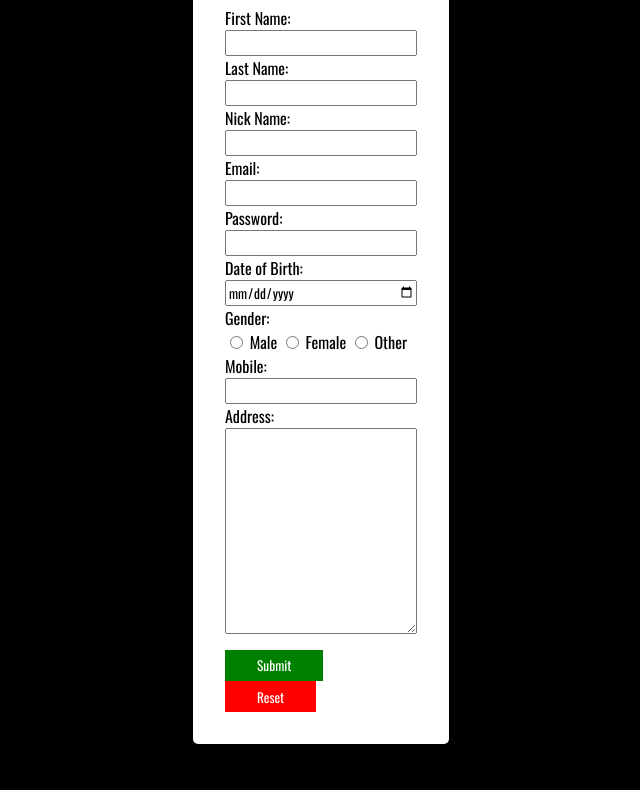
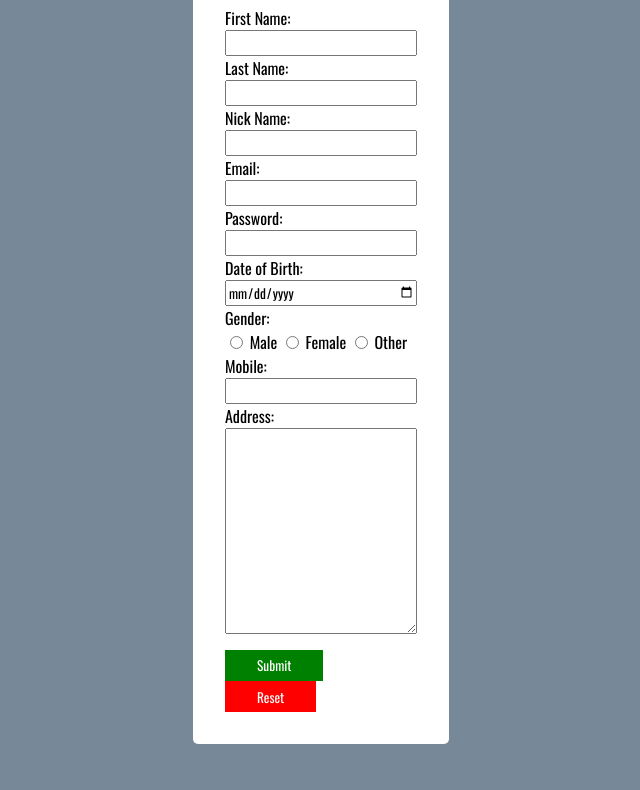
Before and after one commit to janpeoro/Peoro, a plain HTML site: page formactivity.html in a window 1280 px wide. Shown: the part 227-1017 px from the top of the page, without its empty margins (319-959 px from the left). Drawn offline with nearby package versions, Linux system fonts and the light colour scheme.

```diff
--- a/stylee.css
+++ b/stylee.css
@@ -1,20 +1,19 @@
-@import url("https://fonts.googleapis.com/css2?family=Oswald:wght@200;300;400;500;600;700&display=swap");
+@import url('https://fonts.googleapis.com/css2?family=Oswald:wght@200;300;400;500;600;700&display=swap');
 
-html,
-body {
+html, body {
     margin: 0;
     padding: 2rem 0;
 }
 * {
-  font-family: "Oswald", sans-serif;
+    font-family: 'Oswald', sans-serif;
 }
 
 .bg-gray {
-  background-color: black;
+    background-color: lightslategray;
 }
 
 .mt-1 {
-  margin-top: 1rem;
+    margin-top: 1rem ;
 }
 
 .center-content {
```
Lines whose indentation alone changed are shown as unchanged.
